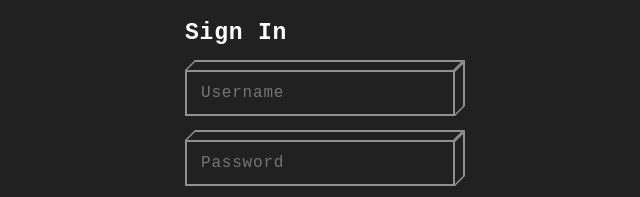
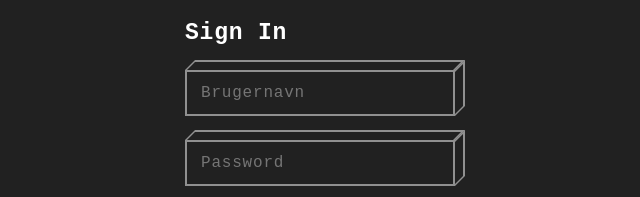
Before and after one commit to luckybeck10/luckybeck10.github.io, a plain HTML site: page login.html in a window 1280 px wide. Shown: the part 155-352 px from the top of the page, 320-960 px from the left. Drawn offline with nearby package versions, Linux system fonts and the light colour scheme.

Commit message:
Update login.html

```diff
--- a/login.html
+++ b/login.html
@@ -20,7 +20,7 @@
               </h1>
             </div>
             <div class='control block-cube block-input'>
-              <input name='username' placeholder='Username' type='text'>
+              <input name='username' placeholder='Brugernavn' type='text'>
               <div class='bg-top'>
                 <div class='bg-inner'></div>
               </div>
```
